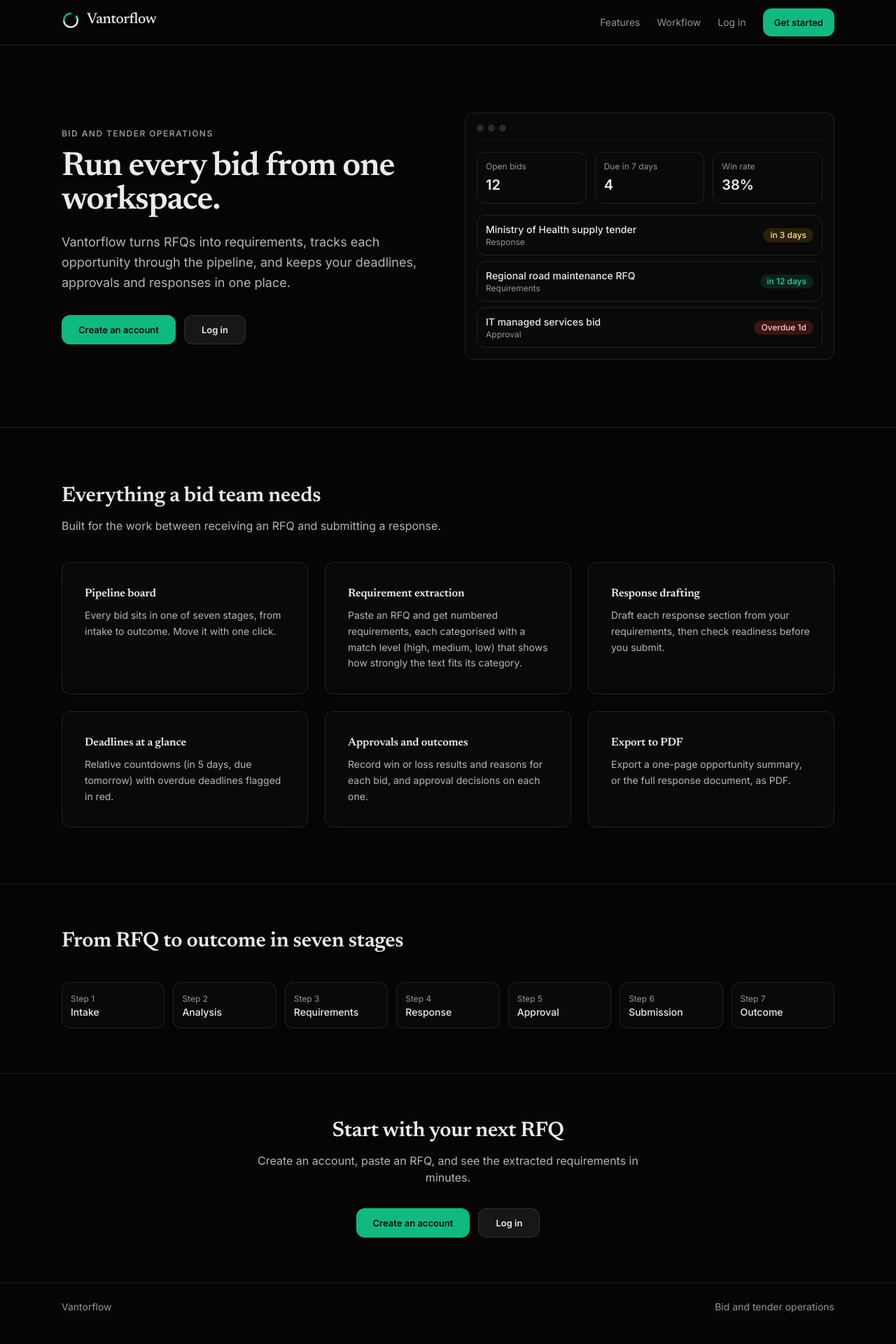
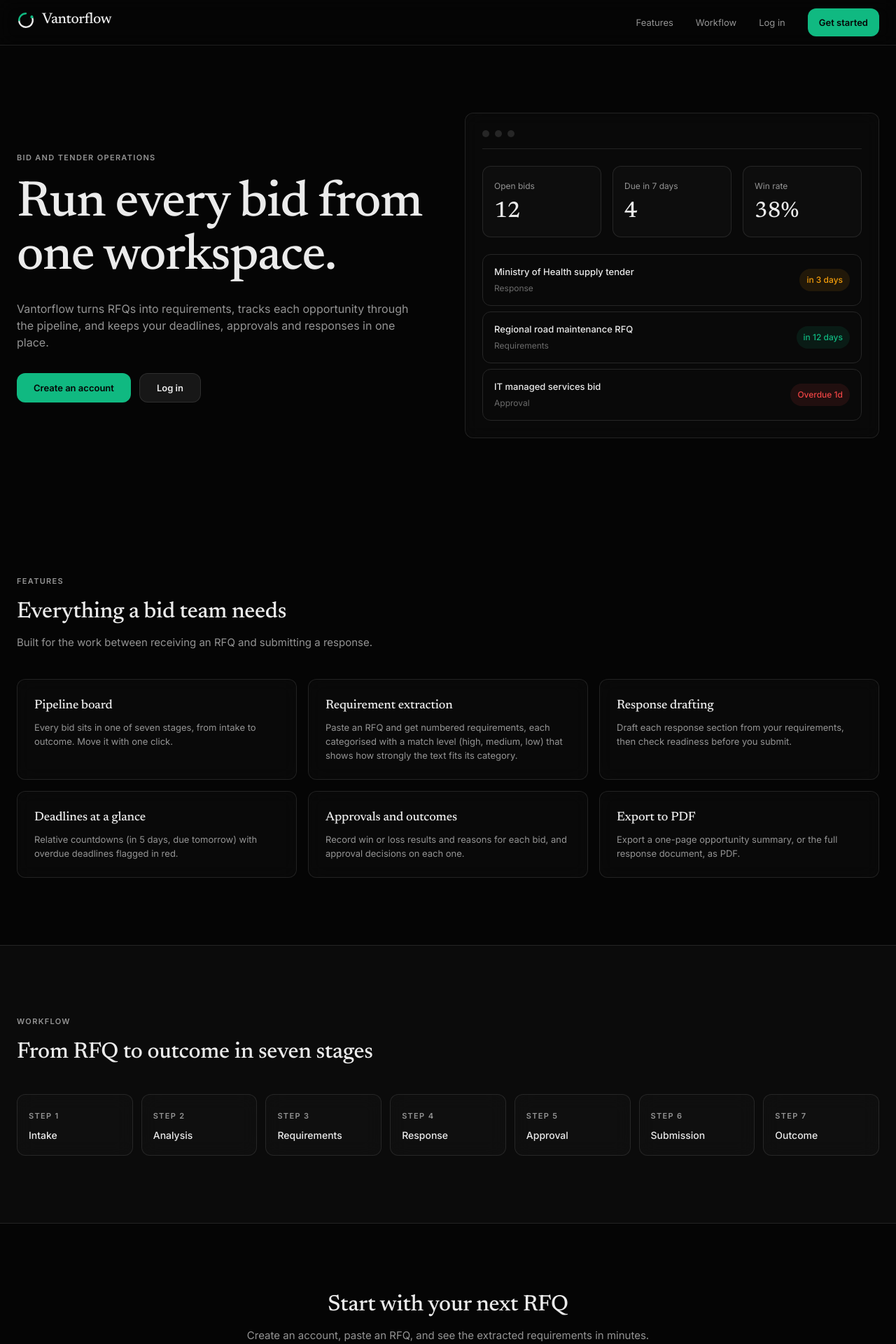
Before and after one commit to Ozodinaobi/Vantorflow, a Next.js app: page / in a window 1280 px wide. Shown: the top 1920 px of the page at 70% size. Built offline with nearby package versions, Linux system fonts and the light colour scheme.

Commit message:
Landing: dark Cyber Serif system (emerald on black, Newsreader headings, glass cards, aurora, enter animations)

```diff
--- a/app/globals.css
+++ b/app/globals.css
@@ -309,3 +309,15 @@
     scroll-behavior: auto !important;
   }
 }
+
+/* Design system v2 additions (design/DESIGN_SYSTEM.md) */
+.eyebrow { font-size: 11px; font-weight: 600; letter-spacing: 0.12em; text-transform: uppercase; color: #949494; }
+.glass-interactive { background: rgba(255,255,255,0.02); backdrop-filter: blur(12px); border: 1px solid rgba(255,255,255,0.1); border-radius: 12px; transition: border-color 200ms cubic-bezier(0.16,1,0.3,1), background 200ms cubic-bezier(0.16,1,0.3,1), transform 200ms cubic-bezier(0.16,1,0.3,1); }
+.glass-interactive:hover { border-color: rgba(16,185,129,0.35); background: rgba(255,255,255,0.035); transform: translateY(-1px); }
+.ghost-link { position: relative; transition: color 150ms cubic-bezier(0.16,1,0.3,1); }
+.ghost-link::after { content: ""; position: absolute; left: 0; bottom: -4px; height: 1px; width: 0; background: #10B981; transition: width 200ms cubic-bezier(0.16,1,0.3,1); }
+.ghost-link:hover::after { width: 100%; }
+.focus-ring:focus-visible { outline: 2px solid #10B981; outline-offset: 2px; }
+@keyframes vf-enter { from { opacity: 0; transform: translateY(8px); } to { opacity: 1; transform: none; } }
+.animate-enter { animation: vf-enter 520ms cubic-bezier(0.16,1,0.3,1) both; }
+@media (prefers-reduced-motion: reduce) { .animate-enter, .glass-interactive, .ghost-link::after { animation: none !important; transition: none !important; } }
--- a/app/page.tsx
+++ b/app/page.tsx
@@ -3,7 +3,8 @@
 import Link from "next/link";
 import { LogoMark } from "@/components/ui";
 
-// Landing page: enterprise SaaS layout. Headline, product mockup, feature grid, CTA. No motion.
+// Landing page. Dark emerald-on-black system per design/DESIGN_SYSTEM.md:
+// 4px spacing grid, Newsreader headings, Inter body, glass cards, breathing aurora.
 const FEATURES = [
   { title: "Pipeline board", body: "Every bid sits in one of seven stages, from intake to outcome. Move it with one click." },
   { title: "Requirement extraction", body: "Paste an RFQ and get numbered requirements, each categorised with a match level (high, medium, low) that shows how strongly the text fits its category." },
@@ -13,18 +14,22 @@ const FEATURES = [
   { title: "Export to PDF", body: "Export a one-page opportunity summary, or the full response document, as PDF." },
 ];
 
+const STAGES = ["Intake", "Analysis", "Requirements", "Response", "Approval", "Submission", "Outcome"];
+
 export default function LandingPage() {
   return (
-    <div className="min-h-screen text-ink">
-      <header className="sticky top-0 z-40 border-b border-white/10 bg-[#050505]/80 backdrop-blur">
-        <div className="mx-auto flex h-16 max-w-6xl items-center justify-between px-4 sm:px-6">
-          <Link href="/" aria-label="Vantorflow home">
+    <div className="relative min-h-screen overflow-hidden bg-[#050505] text-[#EBEBEB]">
+      <div aria-hidden="true" className="aurora pointer-events-none absolute inset-x-0 top-0 h-[560px]" />
+
+      <header className="sticky top-0 z-40 border-b border-white/10 bg-[#050505]/80 backdrop-blur-md">
+        <div className="mx-auto flex h-16 max-w-[1280px] items-center justify-between px-6">
+          <Link href="/" aria-label="Vantorflow home" className="focus-ring rounded-md">
             <LogoMark size={26} wordmark />
           </Link>
-          <nav aria-label="Main" className="hidden items-center gap-6 text-sm md:flex">
-            <a href="#features" className="text-muted hover:text-ink">Features</a>
-            <a href="#workflow" className="text-muted hover:text-ink">Workflow</a>
-            <Link href="/login" className="text-muted hover:text-ink">Log in</Link>
+          <nav aria-label="Main" className="hidden items-center gap-8 text-[13px] md:flex">
+            <a href="#features" className="ghost-link text-[#949494] hover:text-[#EBEBEB]">Features</a>
+            <a href="#workflow" className="ghost-link text-[#949494] hover:text-[#EBEBEB]">Workflow</a>
+            <Link href="/login" className="ghost-link text-[#949494] hover:text-[#EBEBEB]">Log in</Link>
             <Link href="/signup" className="btn-primary">Get started</Link>
           </nav>
           <div className="flex items-center gap-2 md:hidden">
@@ -33,99 +38,107 @@ export default function LandingPage() {
         </div>
       </header>
 
-      <section className="border-b border-slate-200 bg-slate-50">
-        <div className="mx-auto grid max-w-6xl items-center gap-12 px-4 py-16 sm:px-6 lg:grid-cols-2 lg:py-24">
-          <div>
-            <p className="label-mono mb-4">Bid and tender operations</p>
-            <h1 className="text-4xl font-bold leading-tight tracking-tight text-slate-900 sm:text-5xl">
+      <section className="relative mx-auto grid max-w-[1280px] items-center gap-12 px-6 pb-16 pt-16 lg:grid-cols-12 lg:pb-24 lg:pt-24">
+        <div className="lg:col-span-6">
+          <p className="eyebrow mb-4 animate-enter">Bid and tender operations</p>
+          <h1 className="animate-enter font-serif text-[44px] font-medium leading-[52px] tracking-[-0.02em] sm:text-[60px] sm:leading-[68px] lg:text-[72px] lg:leading-[76px]">
             Run every bid from one workspace.
           </h1>
-            <p className="mt-5 max-w-xl text-lg leading-relaxed text-slate-600">
+          <p className="animate-enter mt-6 max-w-xl text-[16px] leading-6 text-[#949494] [animation-delay:80ms]">
             Vantorflow turns RFQs into requirements, tracks each opportunity through the pipeline, and keeps your
             deadlines, approvals and responses in one place.
           </p>
-            <div className="mt-8 flex flex-col gap-3 sm:flex-row">
+          <div className="animate-enter mt-8 flex flex-col gap-3 sm:flex-row [animation-delay:120ms]">
             <Link href="/signup" className="btn-primary px-6">Create an account</Link>
             <Link href="/login" className="btn-secondary px-6">Log in</Link>
           </div>
         </div>
 
-          {/* Product mockup: static screenshot-style panel built from real UI parts. */}
-          <div aria-hidden="true" className="rounded-xl border border-slate-200 bg-white/[0.02] p-4">
-            <div className="flex items-center gap-1.5 border-b border-slate-100 pb-3">
-              <span className="h-2.5 w-2.5 rounded-full bg-slate-300" />
-              <span className="h-2.5 w-2.5 rounded-full bg-slate-300" />
-              <span className="h-2.5 w-2.5 rounded-full bg-slate-300" />
+        {/* Product mockup built from the real glass and row components. */}
+        <div aria-hidden="true" className="glass animate-enter p-6 lg:col-span-6 [animation-delay:160ms]">
+          <div className="flex items-center gap-2 border-b border-white/10 pb-4">
+            <span className="h-2.5 w-2.5 rounded-full bg-[#262626]" />
+            <span className="h-2.5 w-2.5 rounded-full bg-[#262626]" />
+            <span className="h-2.5 w-2.5 rounded-full bg-[#262626]" />
           </div>
-            <div className="grid grid-cols-3 gap-3 py-4">
+          <div className="grid grid-cols-3 gap-4 py-6">
             {[
               ["Open bids", "12"],
               ["Due in 7 days", "4"],
               ["Win rate", "38%"],
             ].map(([k, v]) => (
-                <div key={k} className="rounded-xl border border-slate-200 p-3">
-                  <p className="text-xs text-slate-500">{k}</p>
-                  <p className="mt-1 text-xl font-semibold text-slate-900">{v}</p>
+              <div key={k} className="rounded-xl border border-white/10 bg-white/[0.02] p-4">
+                <p className="text-[12px] text-[#949494]">{k}</p>
+                <p className="mt-1 font-serif text-[32px] font-medium tabular-nums leading-[40px] text-[#EBEBEB]">{v}</p>
               </div>
             ))}
           </div>
           <div className="space-y-2">
             {[
-                ["Ministry of Health supply tender", "Response", "in 3 days", "bg-amber-100 text-amber-800"],
-                ["Regional road maintenance RFQ", "Requirements", "in 12 days", "bg-emerald-500/15 text-emerald-400"],
-                ["IT managed services bid", "Approval", "Overdue 1d", "bg-red-100 text-red-800"],
+              ["Ministry of Health supply tender", "Response", "in 3 days", "text-[#F59E0B] bg-[#F59E0B]/10"],
+              ["Regional road maintenance RFQ", "Requirements", "in 12 days", "text-[#10B981] bg-[#10B981]/10"],
+              ["IT managed services bid", "Approval", "Overdue 1d", "text-[#EF4444] bg-[#EF4444]/10"],
             ].map(([t, s, d, c]) => (
-                <div key={t} className="flex items-center justify-between gap-3 rounded-xl border border-slate-200 px-3 py-2.5">
+              <div key={t} className="row-hover flex items-center justify-between gap-3 rounded-xl border border-[#262626] px-4 py-3">
                 <div className="min-w-0">
-                    <p className="truncate text-sm font-medium text-slate-900">{t}</p>
-                    <p className="text-xs text-slate-500">{s}</p>
+                  <p className="truncate text-[13px] font-medium text-[#EBEBEB]">{t}</p>
+                  <p className="text-[12px] text-[#6B6B6B]">{s}</p>
                 </div>
-                  <span className={`shrink-0 rounded-full px-2.5 py-0.5 text-xs font-medium ${c}`}>{d}</span>
+                <span className={`shrink-0 rounded-full px-2.5 py-1 text-[12px] font-medium ${c}`}>{d}</span>
               </div>
             ))}
           </div>
         </div>
-        </div>
       </section>
 
-      <section id="features" className="mx-auto max-w-6xl px-4 py-16 sm:px-6 lg:py-20">
-        <h2 className="text-2xl font-bold text-slate-900 sm:text-3xl">Everything a bid team needs</h2>
-        <p className="mt-3 max-w-2xl text-slate-600">Built for the work between receiving an RFQ and submitting a response.</p>
-        <div className="mt-10 grid gap-6 sm:grid-cols-2 lg:grid-cols-3">
-          {FEATURES.map((f) => (
-            <div key={f.title} className="card">
-              <h3 className="text-base font-semibold text-slate-900">{f.title}</h3>
-              <p className="mt-2 text-sm leading-relaxed text-slate-600">{f.body}</p>
+      <section id="features" className="mx-auto max-w-[1280px] px-6 py-16 lg:py-24">
+        <p className="eyebrow">Features</p>
+        <h2 className="mt-3 font-serif text-[32px] font-medium leading-10 tracking-[-0.01em]">Everything a bid team needs</h2>
+        <p className="mt-3 max-w-2xl text-[15px] leading-6 text-[#949494]">
+          Built for the work between receiving an RFQ and submitting a response.
+        </p>
+        <div className="mt-10 grid gap-4 sm:grid-cols-2 lg:grid-cols-3">
+          {FEATURES.map((f, i) => (
+            <div
+              key={f.title}
+              className="glass-interactive animate-enter p-6"
+              style={{ animationDelay: `${i * 40}ms` }}
+            >
+              <h3 className="font-serif text-[18px] font-medium leading-[26px]">{f.title}</h3>
+              <p className="mt-2 text-[13px] leading-5 text-[#949494]">{f.body}</p>
             </div>
           ))}
         </div>
       </section>
 
-      <section id="workflow" className="border-y border-slate-200 bg-slate-50">
-        <div className="mx-auto max-w-6xl px-4 py-16 sm:px-6">
-          <h2 className="text-2xl font-bold text-slate-900 sm:text-3xl">From RFQ to outcome in seven stages</h2>
-          <ol className="mt-10 grid gap-3 text-sm sm:grid-cols-4 lg:grid-cols-7">
-            {["Intake", "Analysis", "Requirements", "Response", "Approval", "Submission", "Outcome"].map((s, i) => (
-              <li key={s} className="rounded-xl border border-slate-200 bg-white/[0.02] px-3 py-3">
-                <span className="text-xs text-slate-500">Step {i + 1}</span>
-                <p className="font-medium text-slate-900">{s}</p>
+      <section id="workflow" className="border-y border-white/10 bg-[#0B0B0B]">
+        <div className="mx-auto max-w-[1280px] px-6 py-16 lg:py-24">
+          <p className="eyebrow">Workflow</p>
+          <h2 className="mt-3 font-serif text-[32px] font-medium leading-10 tracking-[-0.01em]">From RFQ to outcome in seven stages</h2>
+          <ol className="mt-10 grid gap-3 sm:grid-cols-4 lg:grid-cols-7">
+            {STAGES.map((s, i) => (
+              <li key={s} className="glass-interactive p-4">
+                <span className="text-[11px] font-semibold uppercase tracking-[0.12em] text-[#949494]">Step {i + 1}</span>
+                <p className="mt-1 text-[14px] font-medium text-[#EBEBEB]">{s}</p>
               </li>
             ))}
           </ol>
         </div>
       </section>
 
-      <section id="cta" className="mx-auto max-w-6xl px-4 py-16 text-center sm:px-6">
-        <h2 className="text-2xl font-bold text-slate-900 sm:text-3xl">Start with your next RFQ</h2>
-        <p className="mx-auto mt-3 max-w-xl text-slate-600">Create an account, paste an RFQ, and see the extracted requirements in minutes.</p>
+      <section id="cta" className="mx-auto max-w-[1280px] px-6 py-16 text-center lg:py-24">
+        <h2 className="font-serif text-[32px] font-medium leading-10 tracking-[-0.01em]">Start with your next RFQ</h2>
+        <p className="mx-auto mt-3 max-w-xl text-[15px] leading-6 text-[#949494]">
+          Create an account, paste an RFQ, and see the extracted requirements in minutes.
+        </p>
         <div className="mt-8 flex flex-col justify-center gap-3 sm:flex-row">
           <Link href="/signup" className="btn-primary px-6">Create an account</Link>
           <Link href="/login" className="btn-secondary px-6">Log in</Link>
         </div>
       </section>
 
-      <footer className="border-t border-slate-200">
-        <div className="mx-auto flex max-w-6xl flex-col items-center justify-between gap-2 px-4 py-6 text-sm text-slate-500 sm:flex-row sm:px-6">
+      <footer className="border-t border-white/10">
+        <div className="mx-auto flex max-w-[1280px] flex-col items-center justify-between gap-2 px-6 py-6 text-[12px] text-[#6B6B6B] sm:flex-row">
           <span>Vantorflow</span>
           <span>Bid and tender operations</span>
         </div>
```
Lines whose indentation alone changed are shown as unchanged.
